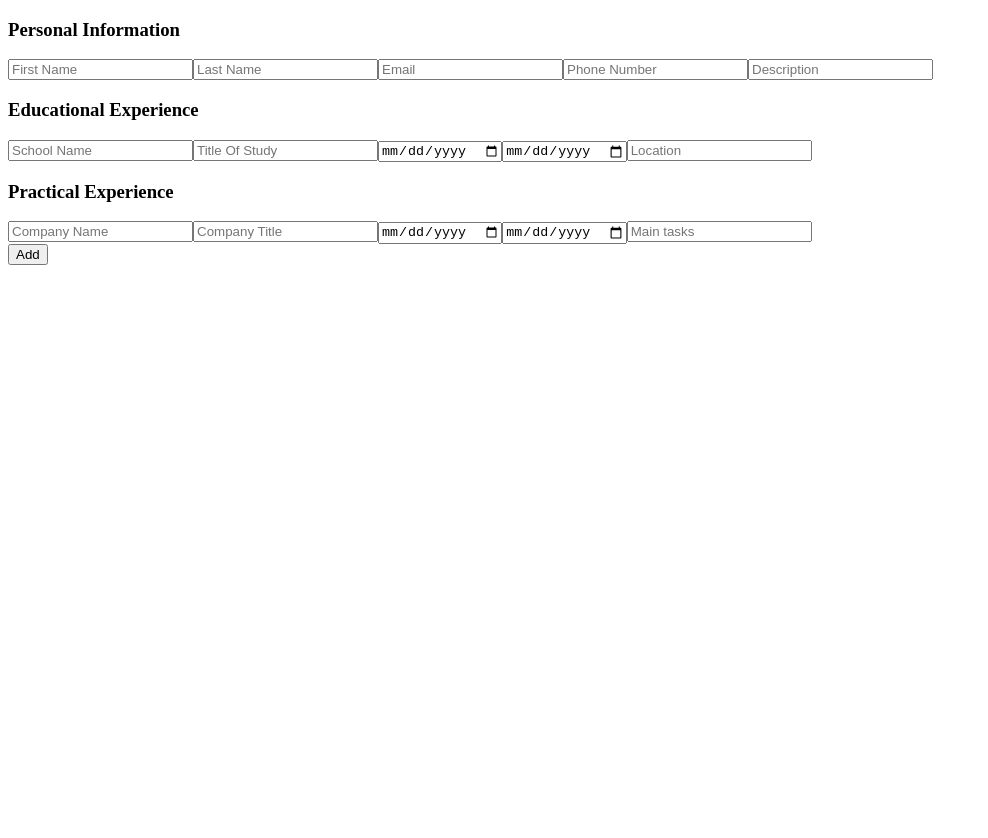
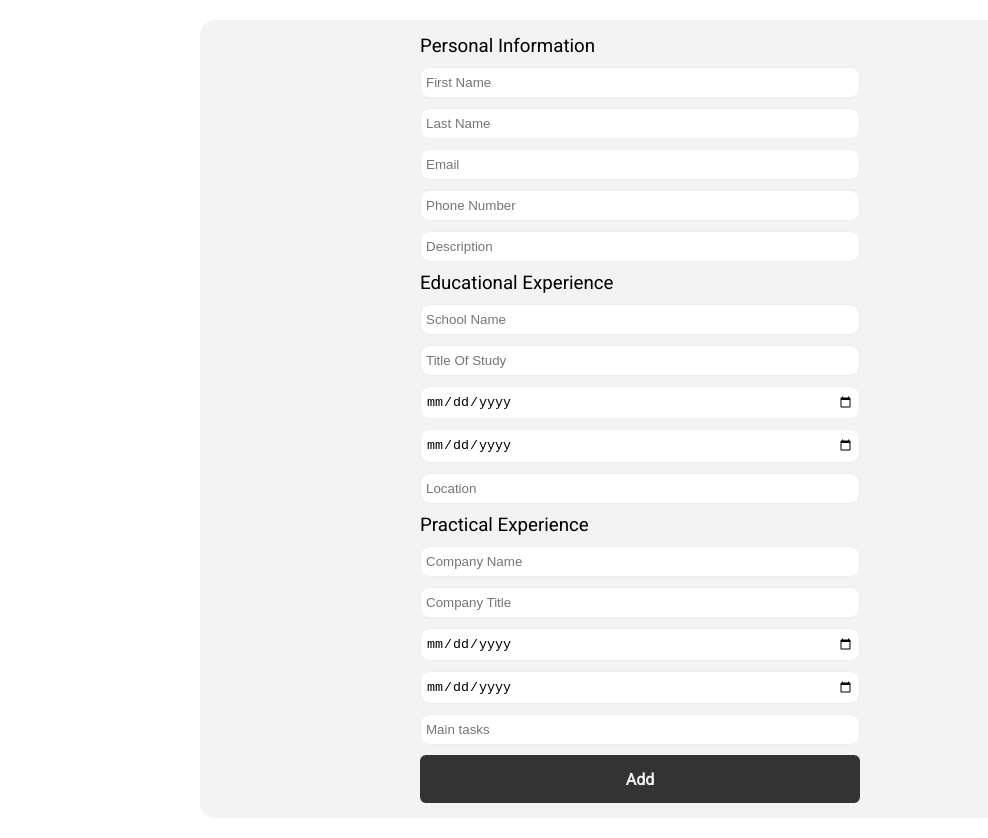
Before and after one commit to Yeffry921/Project-CV-Application, a React (Create React App) app: page / in a window 1280 px wide. Shown: the whole page, without its empty margins (0-988 px from the left). Before the commit the page ends 800 px from the top, so only its background shows below. Built offline with nearby package versions, Linux system fonts and the light colour scheme.

Commit message:
modify state structure

```diff
--- a/src/App.js
+++ b/src/App.js
@@ -2,13 +2,14 @@
 
 import React, { Component } from 'react'
 import CoverForm from "./components/coverForm";
-import CoverOutput from './components/coverOutput';
+import './styles/app.css'
 
 class App extends Component {
   constructor(props) {
     super(props)
 
     this.state = {
+      data: {
         firstName: '',
         lastName: '',
         email: '',
@@ -25,6 +26,13 @@ class App extends Component {
         companyDateEnd: '',
         companyTasks: '',
       }
+
+    }
+  }
+
+  onSubmit = (e) => {
+    e.preventDefault();
+    console.log('submitted')
   }
 
   handleChange = (event) => {
@@ -36,9 +44,8 @@ class App extends Component {
 
   render() {
     return(
-      <section>
-        <CoverForm onChange={this.handleChange} values={this.state}/>
-        <CoverOutput output={this.state}/>
+      <section className='cover-container'>
+        <CoverForm onChange={this.handleChange} values={this.state} onSubmit={this.onSubmit}/>
       </section>
     )
   }
```
Lines whose indentation alone changed are shown as unchanged.
